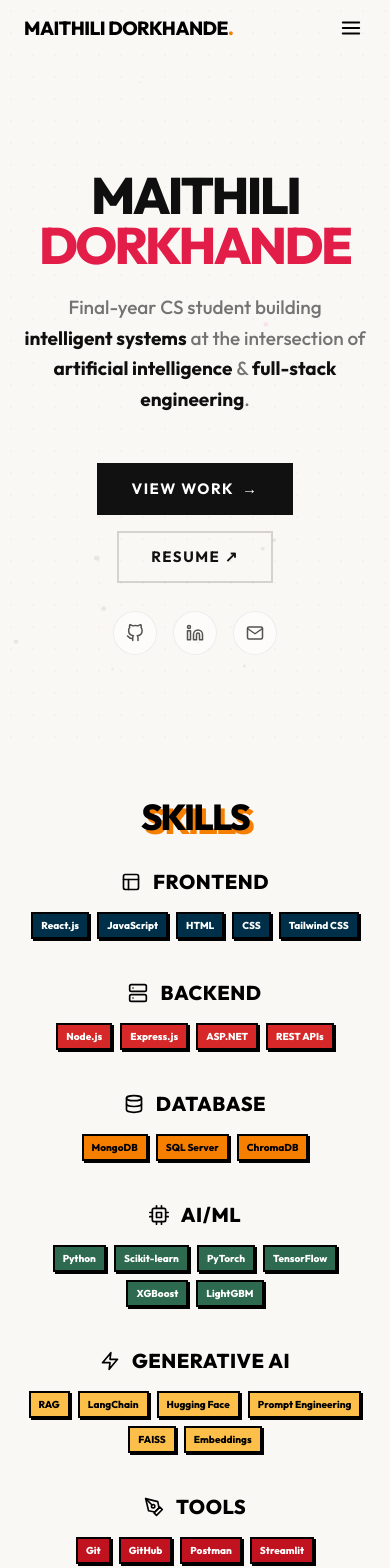
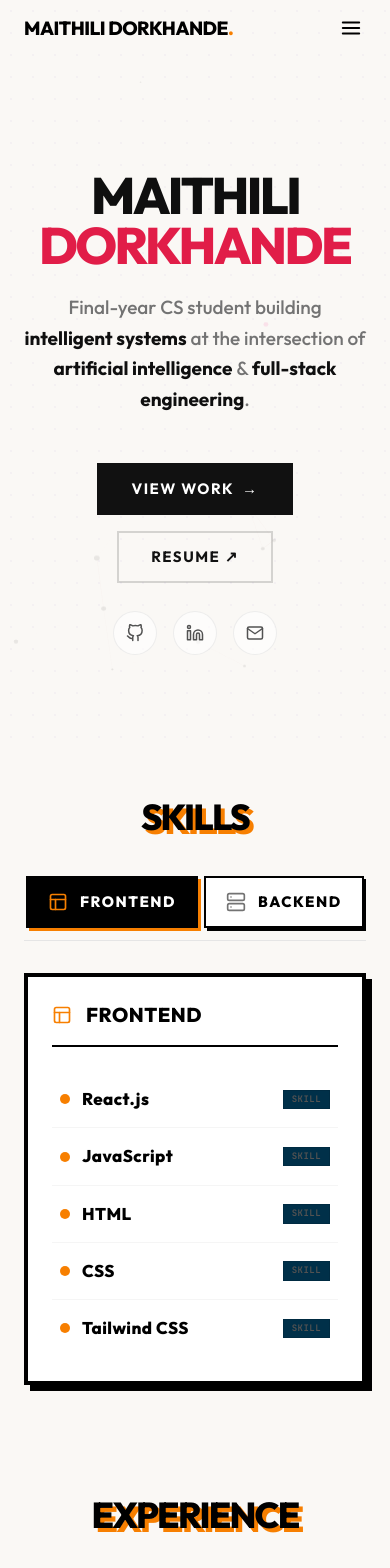
Before and after one commit to maithili39/Maithili_portfolio, a React (Vite) app: page / in a window 390 px wide. Shown: the top 1568 px of the page. Built offline with nearby package versions, Linux system fonts and the light colour scheme.

Commit message:
feat: restructure skills section into 2-column layout and increase text sizes for marquee and contact section

```diff
--- a/src/components/ContactSection.jsx
+++ b/src/components/ContactSection.jsx
@@ -40,7 +40,7 @@ const contactLinks = [
 
 const inputClass = `
   w-full bg-white/5 border-2 border-white/10 text-white placeholder-neutral-500
-  font-sans-display text-sm font-medium px-4 py-3
+  font-sans-display text-base font-medium px-4 py-3
   focus:outline-none focus:border-[#F77F00] focus:bg-white/8
   transition-all duration-200
 `.trim();
@@ -95,7 +95,7 @@ const ContactSection = () => {
 
             {/* Left — contact cards */}
             <div className={`flex flex-col gap-3 ${visible ? 'animate-fade-up delay-1' : 'opacity-0'}`}>
-              <p className="font-mono-display text-[10px] text-neutral-500 uppercase tracking-[0.25em] mb-2">Find me on</p>
+              <p className="font-mono-display text-xs text-neutral-500 uppercase tracking-[0.25em] mb-2">Find me on</p>
               {contactLinks.map((link, i) => (
                 <a
                   key={link.id}
@@ -111,8 +111,8 @@ const ContactSection = () => {
                     {link.icon}
                   </div>
                   <div className="flex flex-col min-w-0">
-                    <span className="font-mono-display text-[9px] text-neutral-500 uppercase tracking-widest">{link.title}</span>
-                    <span className="font-sans-display font-bold text-white text-sm truncate">{link.value}</span>
+                    <span className="font-mono-display text-xs text-neutral-500 uppercase tracking-widest">{link.title}</span>
+                    <span className="font-sans-display font-bold text-white text-base truncate">{link.value}</span>
                   </div>
                   <FiArrowUpRight className="ml-auto w-4 h-4 text-neutral-600 group-hover:text-[#F77F00] group-hover:rotate-45 shrink-0 transition-all duration-200" />
                 </a>
@@ -121,7 +121,7 @@ const ContactSection = () => {
 
             {/* Right — contact form */}
             <div className={`${visible ? 'animate-fade-up delay-2' : 'opacity-0'}`}>
-              <p className="font-mono-display text-[10px] text-neutral-500 uppercase tracking-[0.25em] mb-5">Send a message</p>
+              <p className="font-mono-display text-xs text-neutral-500 uppercase tracking-[0.25em] mb-5">Send a message</p>
 
               {status === 'success' ? (
                 <div className="border-2 border-[#F77F00] bg-[#F77F00]/10 p-8 text-center">
@@ -135,7 +135,7 @@ const ContactSection = () => {
                 <form onSubmit={handleSubmit} className="flex flex-col gap-3">
                   <div className="grid grid-cols-1 sm:grid-cols-2 gap-3">
                     <div className="flex flex-col gap-1.5">
-                      <label className="font-mono-display text-[9px] text-neutral-500 uppercase tracking-widest">Name</label>
+                      <label className="font-mono-display text-xs text-neutral-500 uppercase tracking-widest">Name</label>
                       <input
                         type="text"
                         name="name"
@@ -147,7 +147,7 @@ const ContactSection = () => {
                       />
                     </div>
                     <div className="flex flex-col gap-1.5">
-                      <label className="font-mono-display text-[9px] text-neutral-500 uppercase tracking-widest">Email</label>
+                      <label className="font-mono-display text-xs text-neutral-500 uppercase tracking-widest">Email</label>
                       <input
                         type="email"
                         name="email"
@@ -161,7 +161,7 @@ const ContactSection = () => {
                   </div>
 
                   <div className="flex flex-col gap-1.5">
-                    <label className="font-mono-display text-[9px] text-neutral-500 uppercase tracking-widest">Message</label>
+                    <label className="font-mono-display text-xs text-neutral-500 uppercase tracking-widest">Message</label>
                     <textarea
                       name="message"
                       value={form.message}
@@ -196,8 +196,8 @@ const ContactSection = () => {
 
       <footer className="bg-black border-t border-white/8 py-5 px-6 md:px-12 lg:px-24">
         <div className="max-w-5xl mx-auto flex flex-col sm:flex-row justify-between items-center gap-2">
-          <p className="font-mono-display text-[10px] text-neutral-600 uppercase tracking-widest">© 2026 Maithili Dorkhande</p>
-          <p className="font-mono-display text-[10px] text-neutral-600 uppercase tracking-widest">Built in Nagpur</p>
+          <p className="font-mono-display text-xs text-neutral-600 uppercase tracking-widest">© 2026 Maithili Dorkhande</p>
+          <p className="font-mono-display text-xs text-neutral-600 uppercase tracking-widest">Built in Nagpur</p>
         </div>
       </footer>
     </>
--- a/src/components/ProjectsSection.jsx
+++ b/src/components/ProjectsSection.jsx
@@ -114,7 +114,7 @@ const ProjectCard = ({ project, index, total }) => {
           <div className="w-full overflow-hidden flex items-center min-h-[44px] flex-shrink-0">
             <div className="flex items-center w-max animate-marquee hover:[animation-play-state:paused] gap-2 px-2">
               {[...project.techStack, ...project.techStack, ...project.techStack, ...project.techStack].map((tech, i) => (
-                <span key={i} className="font-mono-display shrink-0 inline-flex items-center px-3 py-1.5 bg-[#FCBF49] border-2 border-black text-black text-[10px] tracking-widest uppercase font-bold shadow-[3px_3px_0_0_#000] leading-none">
+                <span key={i} className="font-mono-display shrink-0 inline-flex items-center px-3 py-1.5 bg-[#FCBF49] border-2 border-black text-black text-xs tracking-widest uppercase font-bold shadow-[3px_3px_0_0_#000] leading-none">
                   {tech}
                 </span>
               ))}
--- a/src/components/SkillsSection.jsx
+++ b/src/components/SkillsSection.jsx
@@ -1,4 +1,4 @@
-import React from 'react';
+import React, { useState } from 'react';
 import { FiLayout, FiServer, FiDatabase, FiCpu, FiZap, FiPenTool } from 'react-icons/fi';
 import useVisible from '../hooks/useVisible';
 
@@ -43,42 +43,79 @@ const skillCategories = [
 
 const SkillsSection = () => {
   const [ref, visible] = useVisible();
+  const [activeTab, setActiveTab] = useState(0);
 
   return (
     <section id="skills" ref={ref} className="py-14 md:py-20 bg-[#FAF8F5] text-black px-6 md:px-12 lg:px-24">
-      <div className="max-w-7xl mx-auto flex flex-col items-center">
+      <div className="max-w-5xl mx-auto flex flex-col items-center">
 
-        <div className={`w-full text-center mb-8 ${visible ? 'animate-fade-up' : 'opacity-0'}`}>
+        <div className={`w-full text-center mb-10 md:mb-14 ${visible ? 'animate-fade-up' : 'opacity-0'}`}>
           <h2 className="font-sans-display inline-block text-4xl md:text-5xl lg:text-6xl font-black uppercase tracking-tighter leading-none text-black [text-shadow:4px_4px_0_#F77F00]">
             Skills
           </h2>
         </div>
 
-        <div className="w-full max-w-5xl mx-auto grid grid-cols-1 md:grid-cols-2 gap-x-12 gap-y-10 md:gap-y-14">
-          {skillCategories.map((category, index) => (
-            <div
+        {/* 2-Column Section */}
+        <div className={`w-full grid grid-cols-1 md:grid-cols-12 gap-8 md:gap-12 items-start ${visible ? 'animate-fade-up delay-1' : 'opacity-0'}`}>
+
+          {/* Left Column: Vertical Tabs */}
+          <div className="md:col-span-4 flex flex-row md:flex-col overflow-x-auto md:overflow-x-visible gap-2 pb-3 md:pb-0 border-b md:border-b-0 border-neutral-200 scrollbar-none">
+            {skillCategories.map((category, index) => {
+              const isActive = activeTab === index;
+              return (
+                <button
                   key={index}
-              className={`flex flex-col w-full ${visible ? `animate-fade-up delay-${index + 1}` : 'opacity-0'}`}
+                  onClick={() => setActiveTab(index)}
+                  className={`font-sans-display flex items-center gap-3 px-5 py-3.5 border-2 border-black font-black uppercase tracking-widest text-xs transition-all duration-200 text-left shrink-0 md:shrink-1 select-none cursor-pointer ${
+                    isActive
+                      ? 'bg-black text-white shadow-[3px_3px_0_0_#F77F00] translate-x-0.5'
+                      : 'bg-white text-black hover:bg-neutral-50 shadow-[3px_3px_0_0_#000]'
+                  }`}
                 >
-              <div className="flex items-center justify-center gap-3 mb-4">
-                <span className="text-black">{category.icon}</span>
+                  <span className={isActive ? 'text-[#F77F00]' : 'text-neutral-500'}>
+                    {category.icon}
+                  </span>
+                  <span>{category.title}</span>
+                </button>
+              );
+            })}
+          </div>
+
+          {/* Right Column: Tab Content (Table layout) */}
+          <div className="md:col-span-8 bg-white border-4 border-black p-6 md:p-8 shadow-[6px_6px_0_0_#000] min-h-[350px] w-full">
+            {/* Tab Header */}
+            <div className="flex items-center gap-3.5 pb-4 border-b-2 border-black mb-6">
+              <span className="text-[#F77F00]">{skillCategories[activeTab].icon}</span>
               <h3 className="font-sans-display text-xl md:text-2xl font-black text-black tracking-wide uppercase">
-                  {category.title}
+                {skillCategories[activeTab].title}
               </h3>
             </div>
 
-              <div className="flex flex-wrap justify-center gap-2 md:gap-3">
-                {category.skills.map((skill, i) => (
-                  <span
+            {/* Invisible Border Table */}
+            <div className="flex flex-col">
+              {skillCategories[activeTab].skills.map((skill, i) => (
+                <div
                   key={i}
-                    className={`font-sans-display flex-shrink-0 px-2 py-1 md:px-3 md:py-1.5 text-[10px] md:text-xs font-black border-2 border-black shadow-[2px_2px_0_0_#000] hover:-translate-y-0.5 hover:shadow-[4px_4px_0_0_#000] transition-all duration-200 ${category.tagColor}`}
+                  className="flex items-center justify-between py-4 border-b border-neutral-100 last:border-0 group hover:bg-neutral-50/50 px-2 transition-colors duration-200"
                 >
+                  <div className="flex items-center gap-3">
+                    {/* Small Dot Bullet */}
+                    <span className="w-2.5 h-2.5 rounded-full bg-[#F77F00] shrink-0" />
+                    <span className="font-sans-display font-black text-sm md:text-base text-black tracking-wide">
                       {skill}
                     </span>
+                  </div>
+
+                  {/* Subtle clean badge for visual aesthetics */}
+                  <span className={`font-mono-display text-[9px] font-bold uppercase tracking-wider px-2 py-0.5 border border-black/10 select-none ${skillCategories[activeTab].tagColor.split(' ')[0]} bg-opacity-10 text-neutral-600`}>
+                    Skill
+                  </span>
+                </div>
               ))}
             </div>
+
           </div>
-          ))}
+
         </div>
 
       </div>
```
Lines whose indentation alone changed are shown as unchanged.
